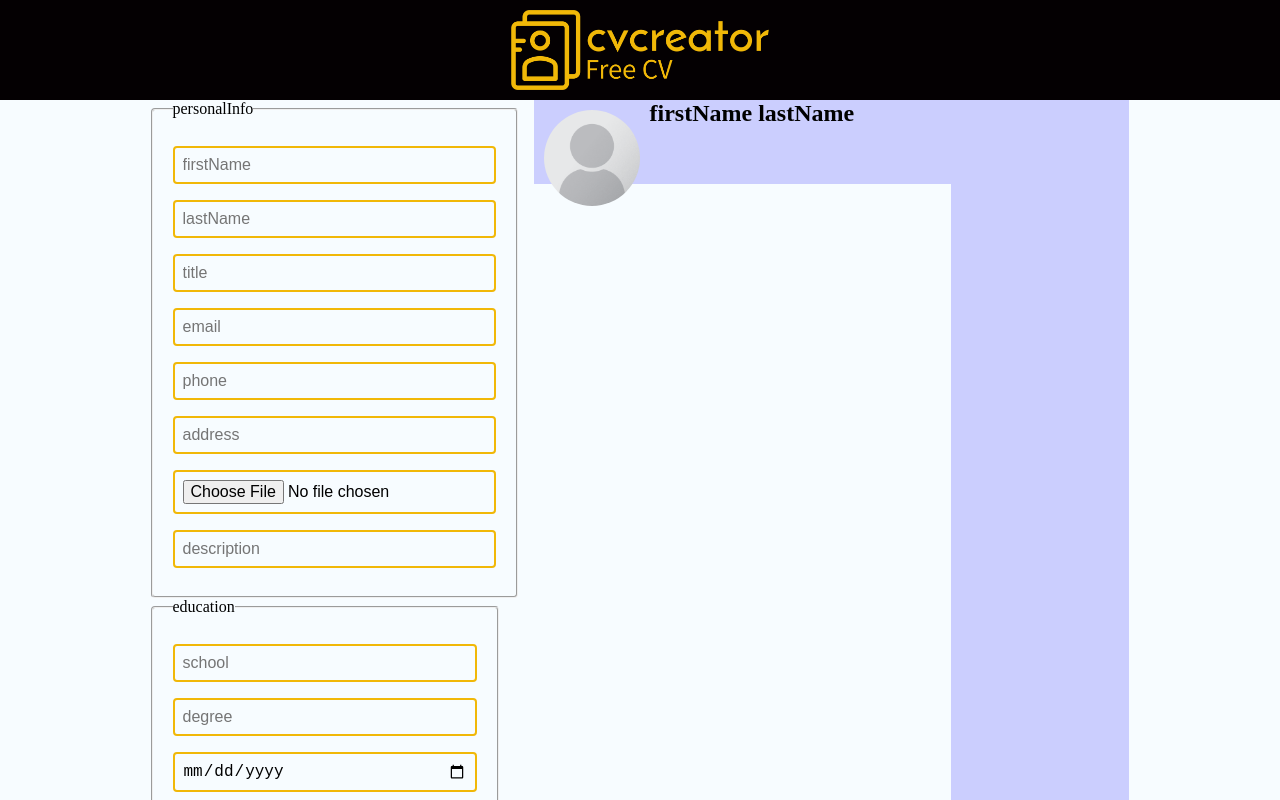
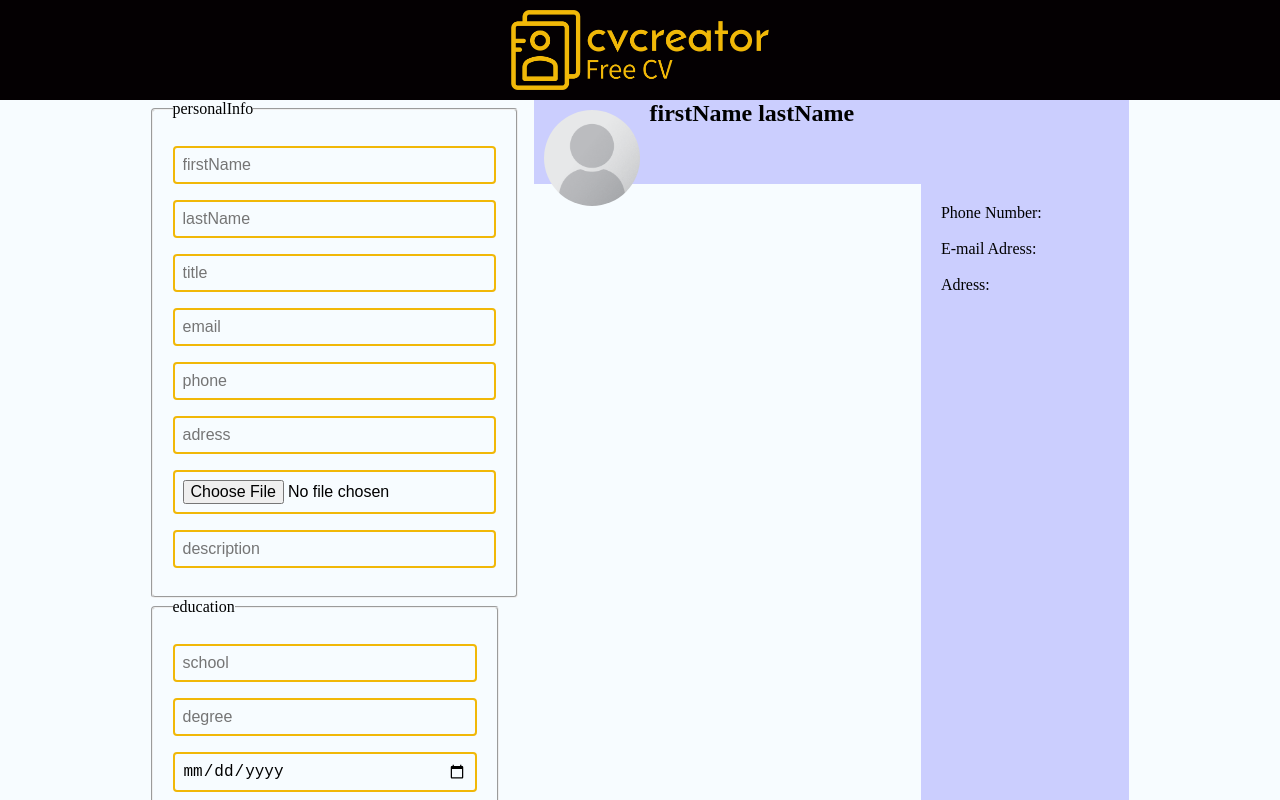
Before and after one commit to AirGamming/odin-cv-project, a React (Create React App) app: page / in a window 1280 px wide. Shown: the top 800 px of the page. Built offline with nearby package versions, Linux system fonts and the light colour scheme.

Commit message:
initial repeat edu and experience

```diff
--- a/src/App.js
+++ b/src/App.js
@@ -28,7 +28,6 @@ function App() {
 		e.preventDefault();
 		if (e.target.type === "file") {
 			setData((prevData) => {
-				console.log(URL.createObjectURL(e.target.files[0]));
 				return {
 					...prevData,
 					[key]: URL.createObjectURL(e.target.files[0]),
--- a/src/components/DocPreview.js
+++ b/src/components/DocPreview.js
@@ -2,7 +2,6 @@ import React from "react";
 import "../css/doc.css";
 
 const DocPreview = (props) => {
-	// console.log(this.props.data);
 	let data = props.Data;
 
 	return (
@@ -17,8 +16,21 @@ const DocPreview = (props) => {
 				</div>
 			</div>
 			<div className="aside">
-
-            </div>
+				<p>
+					Phone Number: <br />
+					{data.phone}
+				</p>
+				<br />
+				<p>
+					E-mail Adress: <br />
+					{data.email}
+				</p>
+				<br />
+				<p>
+					Adress: <br />
+					{data.adress}
+				</p>
+			</div>
 		</div>
 	);
 };
--- a/src/components/Form.js
+++ b/src/components/Form.js
@@ -7,6 +7,12 @@ class Form extends Component {
 		return (
 			<form>
 				{data.map((el) => {
+					let btn;
+					if (el.repeat) {
+						btn = <button onClick={this.props.addNewLineHandle}>+ add</button>;
+					} else {
+						btn = null;
+					}
 					return (
 						<fieldset key={el.name} id={el.name}>
 							<legend key={el.name}>{el.name}</legend>
@@ -18,10 +24,10 @@ class Form extends Component {
 										name={e.name}
 										placeholder={e.name}
 										onChange={this.props.HandleChange}
-										required={e.required}
 									/>
 								);
 							})}
+							{btn}
 						</fieldset>
 					);
 				})}
--- a/src/css/doc.css
+++ b/src/css/doc.css
@@ -4,7 +4,7 @@
 	/* position: relative; */
 	z-index: 0;
 	display: grid;
-	grid-template-columns: 70% 30%;
+	grid-template-columns: 65% 35%;
 	grid-template-rows: 10% 90%;
 }
 .header {
@@ -26,9 +26,8 @@
 .aside {
 	grid-column: 2;
 	top: 0;
-
+	padding: 20px;
 	width: 100%;
 	height: 100%;
 	background-color: rgba(147, 147, 252, 0.445);
-	display: flex;
 }
--- a/src/json/formFields.json
+++ b/src/json/formFields.json
@@ -5,43 +5,43 @@
         "components":[
         {
         "name":"firstName",
-        "type":"text",
-        "required":true
+        "type":"text"
+
         },
         {
             "name":"lastName",
-            "type":"text",
-            "required":true
+            "type":"text"
+
         },
         {
             "name": "title",
-            "type":"text",
-            "required":true
+            "type":"text"
+
         },
         {
             "name": "email",
-            "type":"email",
-            "required":true
+            "type":"email"
+
         },
         {
             "name": "phone",
-            "type":"number",
-            "required":true
+            "type":"number"
+
         },
         {
-            "name": "address",
-            "type":"text",
-            "required":true
+            "name": "adress",
+            "type":"text"
+
         },
         {
             "name": "photo",
-            "type":"file",
-            "required":false
+            "type":"file"
+
         },
         {
             "name": "description",
-            "type":"textarea",
-            "required":false
+            "type":"textarea"
+
         }
     ]
     },
@@ -51,28 +51,27 @@
     "components": [
         {
             "name":"school",
-            "type":"text",
-            "required":true
+            "type":"text"
+
         },
         {
             "name":"degree",
-            "type":"text",
-            "required":true
+            "type":"text"
+
         },
         {
             "name": "stated",
-            "type":"date",
-            "required":true
+            "type":"date"
+
         },
         {
             "name": "ended",
-            "type":"date",
-            "required":true
+            "type":"date"
+
         },
         {
             "name": "description",
-            "type":"textarea",
-            "required":false
+            "type":"textarea"
         }]
     },
     {
@@ -81,28 +80,27 @@
          "components": [
         {
             "name":"company",
-            "type":"text",
-            "required":true
+            "type":"text"
+
         },
         {
             "name": "position",
-            "type":"text",
-            "required":true
+            "type":"text"
+
         },
         {
             "name": "starting",
-            "type":"date",
-            "required":true
+            "type":"date"
+
         },
         {
             "name": "ending",
-            "type":"date",
-            "required":true
+            "type":"date"
+
         },
         {
             "name": "description",
-            "type":"textarea",
-            "required":false
+            "type":"textarea"
         }
     ]
     }
```
